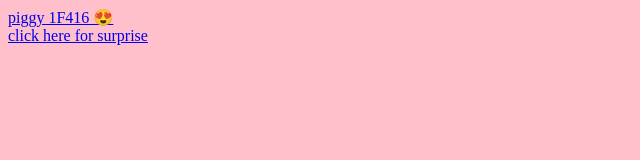
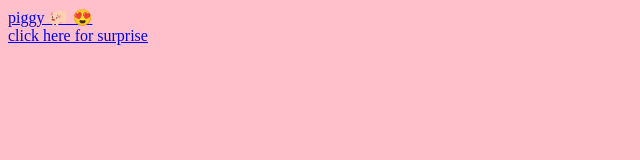
Before and after one commit to mithula-sketch/happy-birthday, a plain HTML site: page index.html in a window 1280 px wide. Shown: the full height of the page, 0-640 px from the left. Drawn offline with Linux system fonts and the light colour scheme.

Commit message:
Update index.html

```diff
--- a/index.html
+++ b/index.html
@@ -1,7 +1,7 @@
 <!doctype html>
 <html>
 <body bgcolor = "pink">
-  <a href="bear.gif"> piggy 1F416 &#128525</a><br>
+  <a href="bear.gif"> piggy &#128022 &#128525</a><br>
 <a href="ghibli.jpg"> click here for surprise</a>
 </body>
 </html>
```
